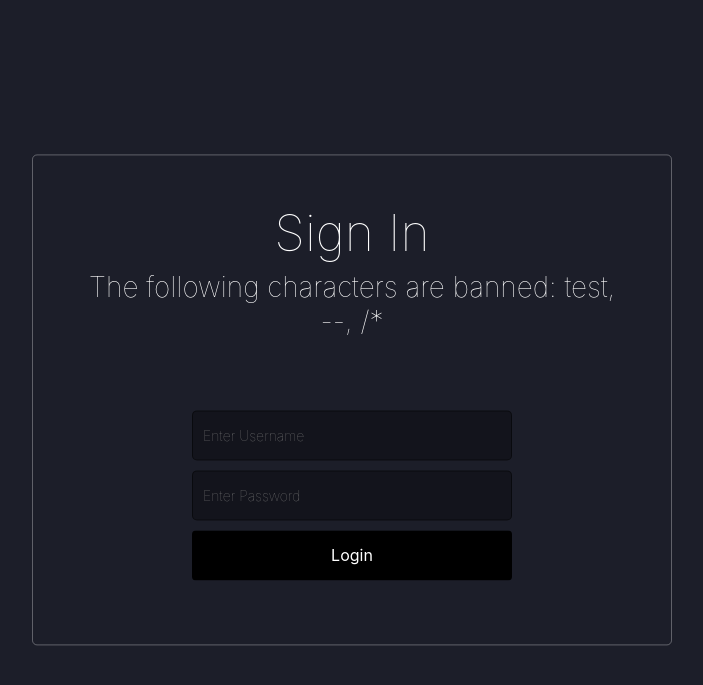
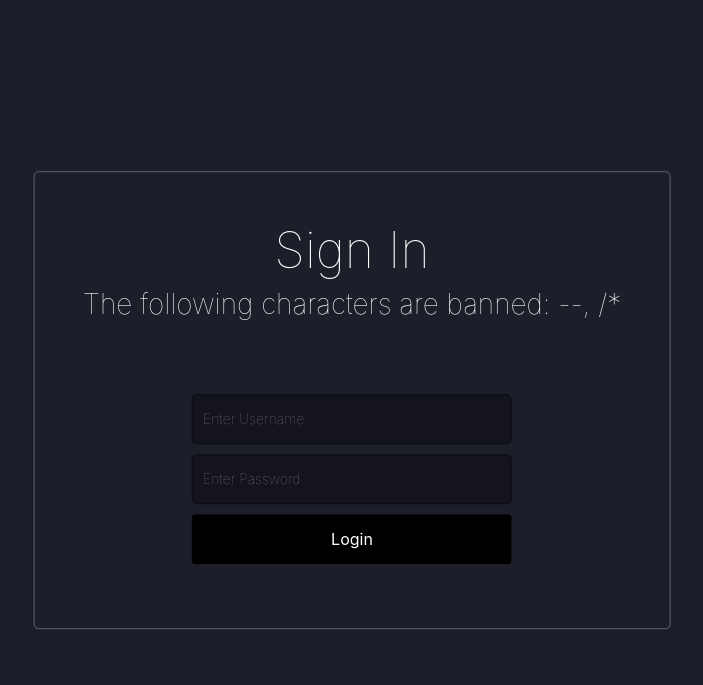
Before and after one commit to Ayodub/T4A2, a Flask app: page /3 in a window 1280 px wide. Shown: the top 685 px of the page, without its empty margins (288-991 px from the left). Run offline with Flask 2, Linux system fonts and the light colour scheme; some libraries are stand-ins or nearby versions.

Commit message:
Update login3.html

```diff
--- a/templates/login3.html
+++ b/templates/login3.html
@@ -18,7 +18,7 @@
     {% endwith %}
 
              <h2>Sign In</h2>
-             <h3>The following characters are banned: test, --, /* </h3>
+             <h3>The following characters are banned: --, /* </h3>
 <br></br>
              <input type="text" name="username" class="mt-3 mx-auto"  placeholder="Enter Username" required>
              <input type="password" name="password" class="mx-auto" placeholder="Enter Password" required>
```
